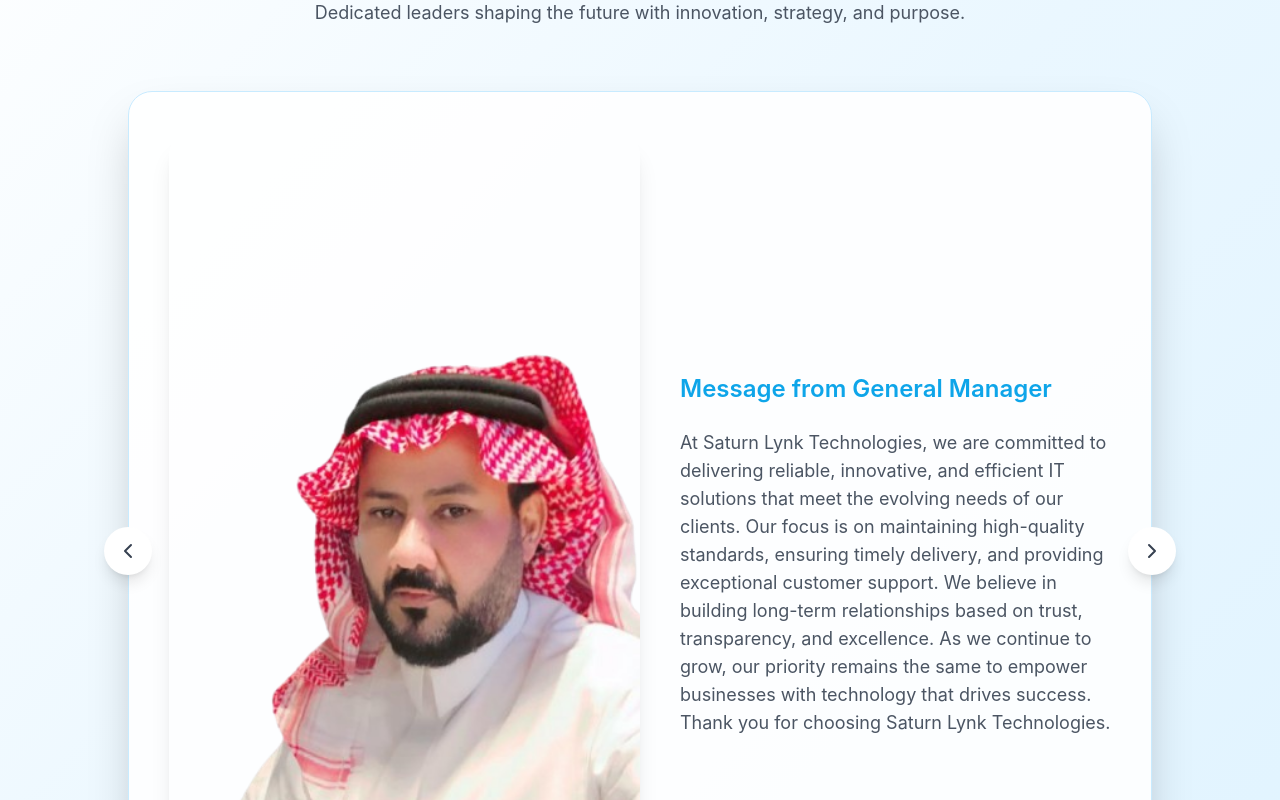
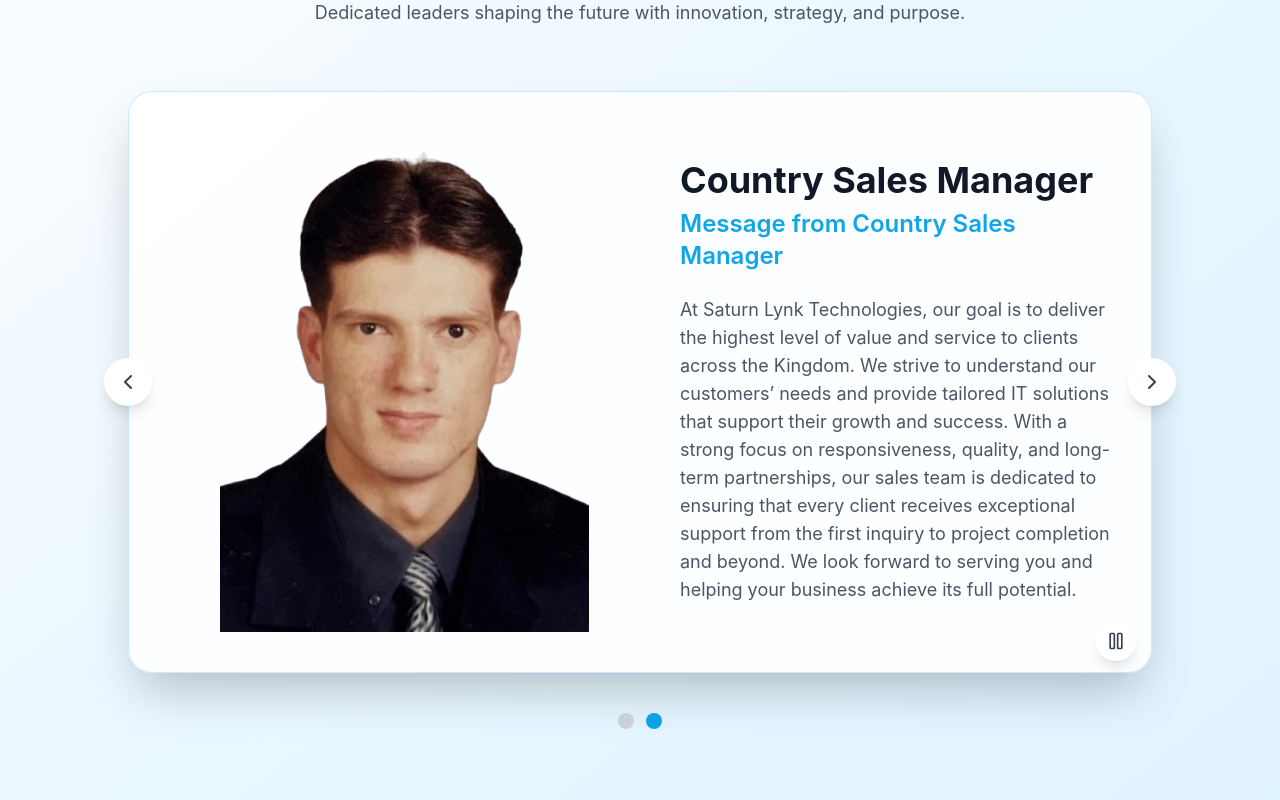
Before and after one commit to sod3/Saturn-Lynk, a React (Create React App) app: page / in a window 1280 px wide. Shown: the part 4020-4820 px from the top of the page. Built offline with nearby package versions, Linux system fonts and the light colour scheme.

Commit message:
ourteamchange

```diff
--- a/src/components/Testimonials.js
+++ b/src/components/Testimonials.js
@@ -1,4 +1,4 @@
-import React, { useState, useEffect, useCallback } from "react";
+import React, { useState, useEffect, useCallback, useRef } from "react";
 import { motion, AnimatePresence } from "framer-motion";
 import { ChevronLeft, ChevronRight, Users, Pause, Play } from "lucide-react";
 
@@ -9,7 +9,7 @@ export default function OurTeam({ t, lang }) {
 
   const [index, setIndex] = useState(0);
   const [autoScroll, setAutoScroll] = useState(true);
-  const [intervalId, setIntervalId] = useState(null);
+  const intervalRef = useRef(null);
 
   const prev = useCallback(() => {
     setIndex((i) => (i === 0 ? team.length - 1 : i - 1));
@@ -22,23 +22,26 @@ export default function OurTeam({ t, lang }) {
   }, [team.length]);
 
   const startAutoScroll = useCallback(() => {
-    if (intervalId) clearInterval(intervalId);
+    // Clear any existing interval
+    if (intervalRef.current) {
+      clearInterval(intervalRef.current);
+    }
 
-    const id = setInterval(() => {
+    // Set new interval
+    intervalRef.current = setInterval(() => {
       setIndex((currentIndex) => (currentIndex === team.length - 1 ? 0 : currentIndex + 1));
     }, 5000);
 
-    setIntervalId(id);
     setAutoScroll(true);
-  }, [team.length, intervalId]);
+  }, [team.length]);
 
   const stopAutoScroll = useCallback(() => {
-    if (intervalId) {
-      clearInterval(intervalId);
-      setIntervalId(null);
+    if (intervalRef.current) {
+      clearInterval(intervalRef.current);
+      intervalRef.current = null;
     }
     setAutoScroll(false);
-  }, [intervalId]);
+  }, []);
 
   const toggleAutoScroll = useCallback(() => {
     if (autoScroll) {
@@ -59,9 +62,11 @@ export default function OurTeam({ t, lang }) {
     startAutoScroll();
 
     return () => {
-      if (intervalId) clearInterval(intervalId);
+      if (intervalRef.current) {
+        clearInterval(intervalRef.current);
+      }
     };
-  }, []);
+  }, [startAutoScroll]);
 
   const handleMouseEnter = () => {
     if (autoScroll) {
@@ -128,6 +133,7 @@ export default function OurTeam({ t, lang }) {
         onMouseLeave={handleMouseLeave}
       >
         <div className="relative bg-white/90 border border-[#C8EBFF] shadow-xl md:shadow-2xl rounded-2xl md:rounded-3xl p-6 md:p-10 overflow-hidden">
+          <div className="min-h-[300px] md:min-h-[450px] flex items-center">
             <AnimatePresence mode="wait">
               <motion.div
                 key={index}
@@ -135,26 +141,26 @@ export default function OurTeam({ t, lang }) {
                 animate={{ opacity: 1, x: 0 }}
                 exit={{ opacity: 0, x: getExitX() }}
                 transition={{ duration: 0.6 }}
-              className="h-full flex flex-col md:flex-row items-center"
+                className="h-full w-full flex flex-col md:flex-row items-center"
               >
                 {/* IMAGE SECTION - For Arabic: image should be on the right */}
                 <div className={`w-full md:w-1/2 ${lang === 'ar' ? 'md:order-2' : 'md:order-1'}`}>
-                <div className="relative w-full h-auto md:h-full rounded-2xl md:rounded-3xl overflow-hidden shadow-lg md:shadow-xl">
-                  {/* Mobile: Show full image without cropping */}
-                  <div className="block md:hidden">
+                  <div className="relative w-full h-full flex items-center justify-center">
+                    {/* Mobile: Show full image with consistent height */}
+                    <div className="block md:hidden w-full h-[350px] flex items-center justify-center">
                       <img
                         src={team[index].img}
                         alt={team[index].name}
-                      className="w-full h-auto max-h-[300px] object-contain"
+                        className="w-full h-full object-contain max-w-full max-h-full"
                       />
                     </div>
 
-                  {/* Desktop: Keep the original cover style */}
-                  <div className="hidden md:block">
+                    {/* Desktop: Fixed height with object-contain */}
+                    <div className="hidden md:block w-full h-[500px] flex items-center justify-center">
                       <img
                         src={team[index].img}
                         alt={team[index].name}
-                      className="w-full h-full min-h-[400px] object-cover object-center"
+                        className="w-full h-full object-contain max-w-full max-h-full"
                       />
                     </div>
                   </div>
@@ -162,7 +168,10 @@ export default function OurTeam({ t, lang }) {
 
                 {/* TEXT CONTENT - For Arabic: text should be on the left */}
                 <div className={`w-full md:w-1/2 mt-6 md:mt-0 ${getTextContentPadding()} ${lang === 'ar' ? 'md:order-1' : 'md:order-2'}`}>
-                <div className={`text-center ${getTextAlignment()}`}>
+                  <div className={`h-full flex flex-col justify-center ${getTextAlignment()}`}>
+                    <h3 className="text-2xl sm:text-3xl md:text-4xl font-bold text-gray-900">
+                      {team[index].name}
+                    </h3>
                     <p className="text-[#0ea5e9] text-lg sm:text-xl md:text-2xl font-semibold mt-1 md:mt-2">
                       {team[index].role}
                     </p>
@@ -174,6 +183,7 @@ export default function OurTeam({ t, lang }) {
                 </div>
               </motion.div>
             </AnimatePresence>
+          </div>
         </div>
 
         {/* ARROWS - Responsive positioning with language support */}
```
Lines whose indentation alone changed are shown as unchanged.
